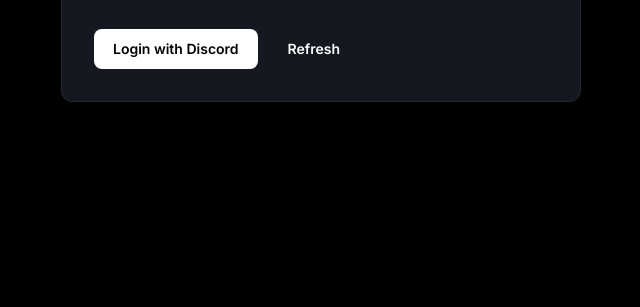
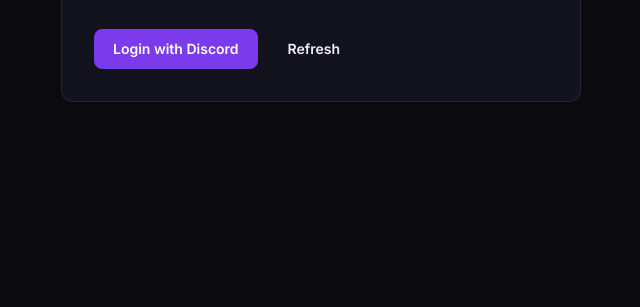
Before and after one commit to SrivarsanK/discordbot, a website: page src/dashboard/public/index.html in a window 1280 px wide. Shown: the part 493-800 px from the top of the page, without its empty margins (319-959 px from the left). Drawn offline with nearby package versions, Linux system fonts and the light colour scheme; files that its build step writes are made by us from their sources; no server answers.

Commit message:
style(dashboard): retheme first dashboard with electric-purple palette

```diff
--- a/src/dashboard/public/styles.css
+++ b/src/dashboard/public/styles.css
@@ -3,39 +3,49 @@
 :root {
   color-scheme: dark;
 
-  /* HashiCorp Colors */
-  --primary: #000000;
+  /* Core Brand */
+  --primary: #7c3aed;          /* electric purple */
+  --primary-bright: #a855f7;   /* lighter purple */
+  --primary-glow: rgba(124, 58, 237, 0.35);
   --on-primary: #ffffff;
-  --accent-blue: #2b89ff;
-  --ink: #ffffff;
-  --ink-muted: #b2b6bd;
-  --ink-subtle: #656a76;
-  --canvas: #000000;
-  --surface-1: #15181e;
-  --surface-2: #1f232b;
-  --surface-3: #3b3d45;
-  --hairline: rgba(178, 182, 189, 0.1);
-  --hairline-soft: rgba(178, 182, 189, 0.05);
-
-  /* Per-Product Identity Accent Colors */
-  --product-terraform: #7b42bc;
-  --product-terraform-bright: #911ced;
-  --product-vault: #ffcf25;
-  --product-consul: #e62b1e;
-  --product-waypoint: #14c6cb;
-  --product-waypoint-deep: #12b6bb;
-  --product-vagrant: #1868f2;
-  --product-nomad: #00ca8e;
-  --product-boundary: #f24c53;
-  --product-leetcode: #ffa116;
+
+  /* Legacy alias kept for compat */
+  --accent-blue: #a855f7;
+
+  /* Ink (text) */
+  --ink: #f0f0f8;
+  --ink-muted: #9ca3af;
+  --ink-subtle: #6b7280;
+
+  /* Surfaces — deep indigo-grey */
+  --canvas: #0a0a0f;
+  --surface-1: #13131f;
+  --surface-2: #1a1a2e;
+  --surface-3: #252540;
+
+  /* Borders */
+  --hairline: rgba(255, 255, 255, 0.08);
+  --hairline-soft: rgba(255, 255, 255, 0.04);
+
+  /* Per-Module Accent Colors */
+  --product-terraform: #a855f7;    /* purple — General / Roles */
+  --product-terraform-bright: #c084fc;
+  --product-vault: #f59e0b;        /* amber — Premium */
+  --product-consul: #ef4444;       /* red — Antinuke / Automod */
+  --product-waypoint: #06b6d4;     /* teal — Welcome */
+  --product-waypoint-deep: #0891b2;
+  --product-vagrant: #3b82f6;      /* blue — Music */
+  --product-nomad: #10b981;        /* green — Leveling */
+  --product-boundary: #f97316;     /* orange — VC Guard */
+  --product-leetcode: #ffa116;     /* leetcode orange */
 
   /* Semantic Colors */
-  --success: #00ca8e;
-  --warning: #ffcf25;
-  --error: #e62b1e;
-  --visited: #a737ff;
-
-  /* Fonts Stack */
+  --success: #10b981;
+  --warning: #f59e0b;
+  --error: #ef4444;
+  --visited: #a855f7;
+
+  /* Fonts */
   --font-family: 'Inter', -apple-system, BlinkMacSystemFont, "Segoe UI", sans-serif;
   --font-mono: 'Space Mono', monospace;
 
@@ -62,7 +72,7 @@ body {
   height: 100%;
   min-height: 0;
   margin: 0;
-  background: var(--canvas);
+  background: radial-gradient(ellipse at 30% 20%, #1a0f2e 0%, var(--canvas) 60%);
   color: var(--ink);
   font-family: var(--font-family);
   font-size: 16px;
@@ -567,8 +577,11 @@ h4 {
 
 /* Page specific accents for active navigation items */
 .nav-item[data-nav="general"].active,
-.nav-item[data-nav="roles"].active {
-  box-shadow: inset 3px 0 0 var(--product-terraform) !important;
+.nav-item[data-nav="roles"].active,
+.nav-item[data-nav="prefix"].active,
+.nav-item[data-nav="overview"].active {
+  box-shadow: inset 3px 0 0 var(--primary) !important;
+  background: rgba(124, 58, 237, 0.12) !important;
 }
 
 .nav-item[data-nav="music"].active {
@@ -881,9 +894,10 @@ h4 {
 .input:focus,
 .select:focus,
 .textarea:focus {
-  border-color: var(--accent-blue);
+  border-color: var(--primary);
   background: var(--surface-1);
   outline: none;
+  box-shadow: 0 0 0 3px var(--primary-glow);
 }
 
 .input:disabled,
@@ -984,11 +998,11 @@ h4 {
 }
 
 .check-item input:checked + .check-box {
-  background: var(--on-primary);
-  border-color: var(--on-primary);
-}
-
-/* White checked icon - black checkmark inside white box */
+  background: var(--primary);
+  border-color: var(--primary);
+}
+
+/* Purple checked icon — white checkmark inside purple box */
 .check-item input:checked + .check-box::after {
   content: "";
   position: absolute;
@@ -996,13 +1010,14 @@ h4 {
   left: 7px;
   width: 4px;
   height: 8px;
-  border: solid var(--primary);
+  border: solid var(--on-primary);
   border-width: 0 2px 2px 0;
   transform: rotate(45deg);
 }
 
 .check-item input:focus + .check-box {
-  border-color: var(--accent-blue);
+  border-color: var(--primary);
+  box-shadow: 0 0 0 2px var(--primary-glow);
 }
 
 .check-item input:disabled + .check-box {
@@ -1041,18 +1056,21 @@ h4 {
   transition: background 0.16s ease, border-color 0.16s ease, color 0.16s ease;
 }
 
-/* Primary Button (White) */
+/* Primary Button (Electric Purple) */
 .btn.primary {
-  background: var(--on-primary);
-  color: var(--primary);
+  background: var(--primary);
+  color: var(--on-primary);
+  border-color: var(--primary);
 }
 
 .btn.primary:hover {
-  background: #e0e0e0;
+  background: var(--primary-bright);
+  border-color: var(--primary-bright);
+  box-shadow: 0 0 16px var(--primary-glow);
 }
 
 .btn.primary:active {
-  background: var(--on-primary);
+  background: var(--primary);
 }
 
 /* Secondary Button (Charcoal surface-2) */
@@ -1150,12 +1168,12 @@ h4 {
 
 .toggle input:checked + span {
   transform: translateX(22px);
+  background: var(--on-primary);
+}
+
+.toggle:has(input:checked) {
   background: var(--primary);
-}
-
-.toggle:has(input:checked) {
-  background: var(--on-primary);
-  border-color: var(--on-primary);
+  border-color: var(--primary);
 }
 
 /* Small Toggles for Cards and Sidebar */
@@ -1270,11 +1288,14 @@ h4 {
   align-items: center;
   gap: var(--sp-md);
   padding: var(--sp-md) var(--sp-lg);
-  border: 1px solid var(--hairline);
-  border-radius: 16px; /* rounded.xl */
-  background: var(--surface-2);
+  border: 1px solid rgba(124, 58, 237, 0.4);
+  border-radius: 16px;
+  background: rgba(26, 26, 46, 0.85);
+  backdrop-filter: blur(16px);
+  -webkit-backdrop-filter: blur(16px);
+  box-shadow: 0 8px 32px rgba(0,0,0,0.5), 0 0 0 1px rgba(124,58,237,0.15);
   z-index: 90;
-  transition: transform 0.2s ease;
+  transition: transform 0.25s cubic-bezier(0.34, 1.56, 0.64, 1);
 }
 
 .savebar.show {
@@ -1323,6 +1344,7 @@ h4 {
 .welcome-tabs button.active {
   color: var(--ink);
   background: var(--surface-2);
+  box-shadow: inset 0 -2px 0 var(--primary);
 }
 
 .dynamic-head {
```
